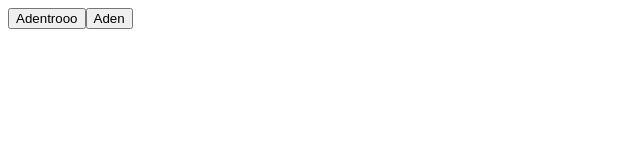
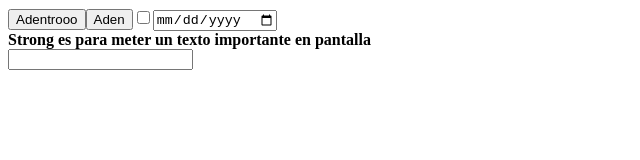
Before and after one commit to Primeras-pruebas-REACT-2023/1C-2023-Clase-04, a plain HTML site: page index.html in a window 1280 px wide. Shown: the whole page, without its empty margins (0-640 px from the left). Drawn offline with Linux system fonts and the light colour scheme.

Commit message:
Termino clase 4

```diff
--- a/JS/app.js
+++ b/JS/app.js
@@ -74,3 +74,25 @@ primerboton.render();
 let pboton = new Boton("Ejercicio de la clase 4","Aden");
 //Sentencia para invocar al objeto:
 pboton.render();
+
+
+//Ahora voy a hacer uso del objeto input (que ya tiene parametros propios) ver: https://www.w3schools.com/tags/tag_input.asp
+class input {
+    constructor (parentID,type){
+        // if type != opciones validas
+        this.parentID=parentID;
+        this.type = type;
+    }
+    render (){
+        let myinput = document.getElementById(this.parentID);
+        myinput.innerHTML = myinput.innerHTML + "<input type ="+this.type+">";
+    }
+}
+let primerinput = new input ("Ejercicio de la clase 4","checkbox");
+primerinput.render();
+
+let otroinput = new input ("Ejercicio de la clase 4","date");
+otroinput.render();
+
+let inputpass = new input ("mas Ejercicio","password");
+inputpass.render();
--- a/index.html
+++ b/index.html
@@ -7,6 +7,8 @@
 </head>
 <body>
     <div id="Ejercicio de la clase 4"></div>
+    <strong>Strong es para meter un texto importante en pantalla</strong>
+    <div id="mas Ejercicio"></div>
     <script type = "module" src = "JS/app.js"></script>
 </body>
 </html>
```
